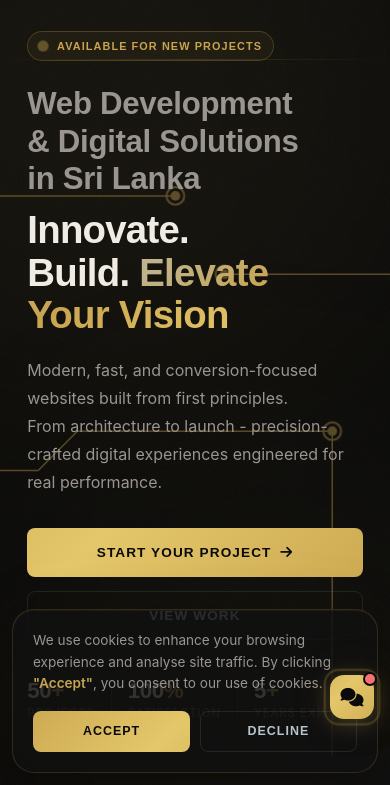
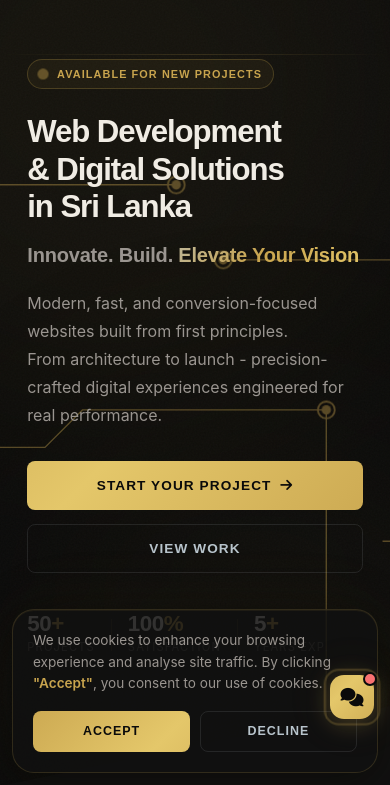
Before and after one commit to GeesithM/GEENIX, a plain HTML site: page index.html in a window 390 px wide. Shown: the part 59-844 px from the top of the page. Drawn offline with Linux system fonts and the light colour scheme.

Commit message:
Polish shared GEENIX UI
Improve homepage hierarchy, card rhythm, and responsive contact form styling.\n\nCo-authored-by: Copilot App <223556219+Copilot@users.noreply.github.com>

```diff
--- a/style.css
+++ b/style.css
@@ -206,7 +206,7 @@
 /* ── Layout ─────────────────────────────────────────────────────── */
 @layer layout {
   .container {
-    width: 92%;
+    width: min(92%, 1200px);
     max-width: 1200px;
     margin-inline: auto;
   }
@@ -638,22 +638,23 @@
 
   .hero h1 {
     font-family: var(--ff-disp);
-    font-size: clamp(1.6rem, 3.5vw, 2.4rem);
-    font-weight: 700;
+    font-size: clamp(2.15rem, 4.4vw, 3.7rem);
+    font-weight: 800;
     line-height: 1.2;
+    letter-spacing: -0.035em;
+    color: var(--tw);
+    max-width: 720px;
+    margin-bottom: 1rem;
+  }
+
+  .hero-tagline {
+    font-family: var(--ff-disp);
+    font-size: clamp(1.25rem, 2.4vw, 1.75rem);
+    font-weight: 600;
+    line-height: 1.3;
     letter-spacing: -0.01em;
     color: var(--t2);
-    margin-bottom: 0.75rem;
-  }
-
-  .hero-tagline {
-    font-family: var(--ff-disp);
-    font-size: clamp(2.4rem, 5.2vw, 4rem);
-    font-weight: 800;
-    line-height: 1.1;
-    letter-spacing: -0.02em;
-    color: var(--tw);
-    margin-bottom: 1.25rem;
+    margin-bottom: 1.35rem;
     display: block;
   }
 
@@ -843,6 +844,8 @@
   .svc-card {
     position: relative;
     overflow: hidden;
+    display: flex;
+    flex-direction: column;
     background: var(--navy-2);
     border: 1px solid var(--bdr);
     border-radius: var(--r-lg);
@@ -914,6 +917,7 @@
     color: var(--t2);
     line-height: 1.75;
     margin-bottom: 1.1rem;
+    flex: 1;
   }
 
   .svc-tags {
@@ -1202,6 +1206,8 @@
   .port-card {
     position: relative;
     overflow: hidden;
+    display: flex;
+    flex-direction: column;
     background: var(--navy-2);
     border: 1px solid var(--bdr);
     border-radius: var(--r-lg);
@@ -1472,7 +1478,8 @@
   .cinfo-list a:hover { color: var(--ice) }
 
   /* Form */
-  .cform {
+  .cform,
+  .contact-form {
     background: var(--navy-2);
     border: 1px solid var(--bdr);
     border-radius: var(--r-lg);
@@ -1482,8 +1489,10 @@
     gap: 1.1rem;
   }
   .form-row { display: grid; grid-template-columns: 1fr 1fr; gap: 1rem }
-  .fg { display: flex; flex-direction: column; gap: 0.4rem }
-  .fg label {
+  .fg,
+  .form-grp { display: flex; flex-direction: column; gap: 0.4rem }
+  .fg label,
+  .form-grp label {
     font-family: var(--ff-disp);
     font-size: 0.72rem;
     font-weight: 700;
@@ -1495,7 +1504,10 @@
     gap: 2px;
   }
   .fg input,
-  .fg textarea {
+  .fg textarea,
+  .form-grp input,
+  .form-grp textarea,
+  .form-grp select {
     background: var(--navy-1);
     border: 1px solid var(--bdr);
     border-radius: var(--r-sm);
@@ -1508,23 +1520,42 @@
     min-height: 44px; /* WCAG touch target */
   }
   .fg input:hover,
-  .fg textarea:hover {
+  .fg textarea:hover,
+  .form-grp input:hover,
+  .form-grp textarea:hover,
+  .form-grp select:hover {
     border-color: var(--ice-lo);
   }
   .fg input::placeholder,
-  .fg textarea::placeholder { color: var(--t3) }
+  .fg textarea::placeholder,
+  .form-grp input::placeholder,
+  .form-grp textarea::placeholder { color: var(--t3) }
   .fg input:focus,
-  .fg textarea:focus {
+  .fg textarea:focus,
+  .form-grp input:focus,
+  .form-grp textarea:focus,
+  .form-grp select:focus {
     outline: none;
     border-color: var(--ice);
     box-shadow: 0 0 0 3px rgba(200 164 78 / 0.12);
   }
   .fg input[aria-invalid="true"],
-  .fg textarea[aria-invalid="true"] {
+  .fg textarea[aria-invalid="true"],
+  .form-grp input[aria-invalid="true"],
+  .form-grp textarea[aria-invalid="true"] {
     border-color: #f87171;
     box-shadow: 0 0 0 3px rgba(248 113 113 / 0.15);
   }
-  .fg textarea { min-height: 120px }
+  .fg textarea,
+  .form-grp textarea { min-height: 120px }
+  .form-grp select {
+    appearance: none;
+    background-image: linear-gradient(45deg, transparent 50%, var(--ice) 50%), linear-gradient(135deg, var(--ice) 50%, transparent 50%);
+    background-position: calc(100% - 1.1rem) 50%, calc(100% - 0.75rem) 50%;
+    background-size: 0.35rem 0.35rem, 0.35rem 0.35rem;
+    background-repeat: no-repeat;
+    padding-inline-end: 2.5rem;
+  }
 
   /* Status messages */
   .fstat {
@@ -1544,15 +1575,24 @@
   .fstat i { font-size: 1.1rem; flex-shrink: 0; margin-top: 1px }
   .fstat strong { display: block; margin-bottom: 2px }
   .fstat span { opacity: 0.8 }
+  .form-status {
+    min-height: 1.5rem;
+    color: var(--t2);
+    font-size: 0.88rem;
+  }
 
   @media (max-width: 900px) {
     .contact-grid { grid-template-columns: 1fr; gap: 2rem }
     .form-row { grid-template-columns: 1fr }
   }
   @media (max-width: 480px) {
-    .cform { padding: 1.25rem; gap: 1rem }
+    .cform,
+    .contact-form { padding: 1.25rem; gap: 1rem }
     .fg input,
-    .fg textarea {
+    .fg textarea,
+    .form-grp input,
+    .form-grp textarea,
+    .form-grp select {
       font-size: 1rem; /* prevents iOS zoom on focus */
     }
   }
```
